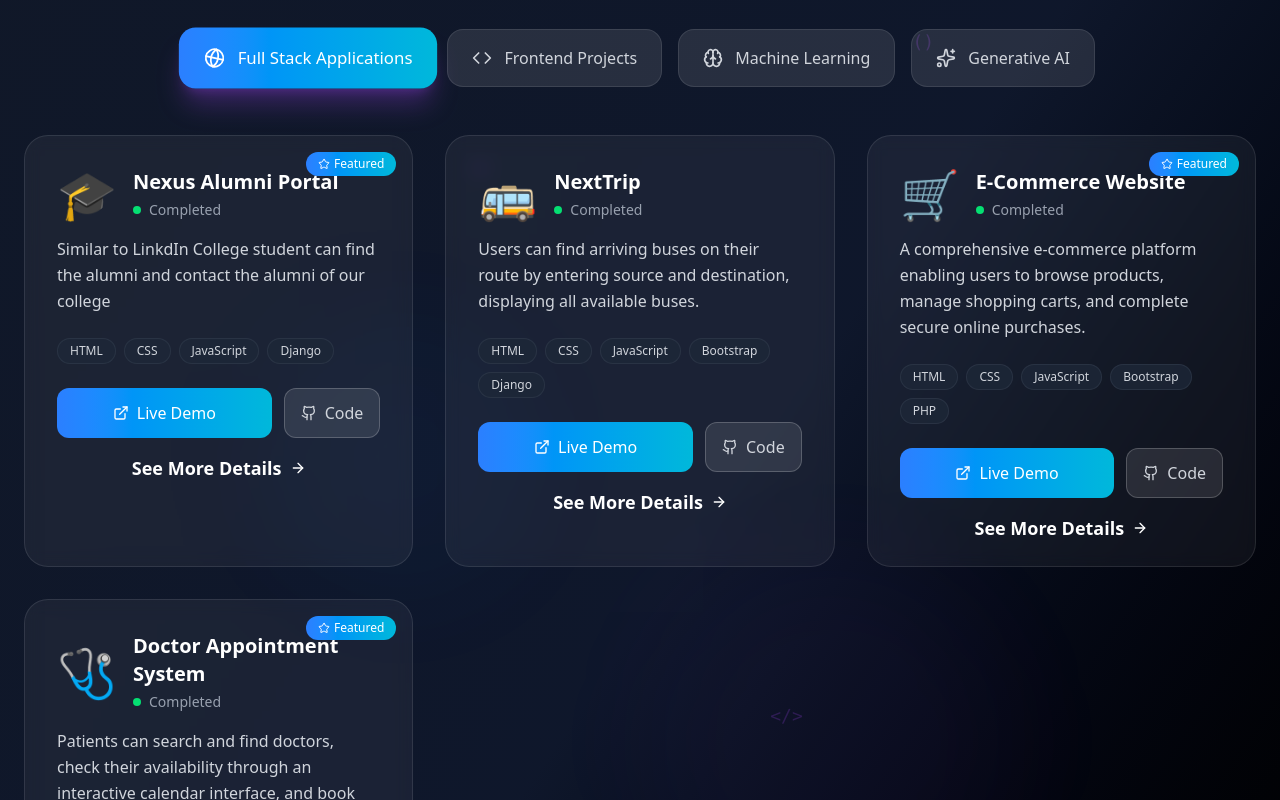
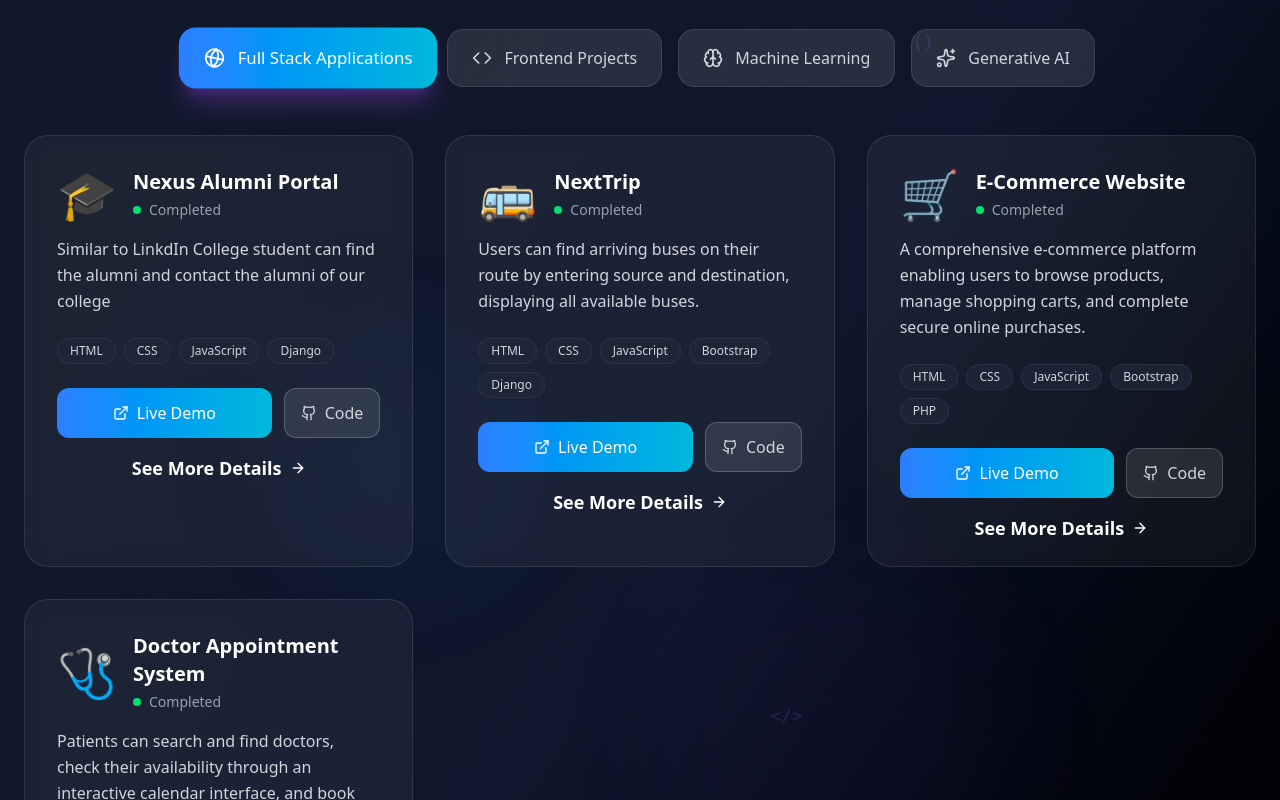
Before and after one commit to Rakshan001/Portfolio_Website, a React (Vite) app: page / in a window 1280 px wide. Shown: the part 3660-4460 px from the top of the page. Built offline with nearby package versions, Linux system fonts and the light colour scheme.

Commit message:
removed featured icon and architecture image place made changes

```diff
--- a/src/components/ProjectDetailsPage.jsx
+++ b/src/components/ProjectDetailsPage.jsx
@@ -317,7 +317,7 @@ const ProjectDetailsPage = () => {
             <div className="bg-gray-900/50 rounded-xl p-6 border border-gray-800">
               <h3 className="text-xl sm:text-2xl font-bold mb-4">Architecture Overview</h3>
               <div className="w-full aspect-[4/3] sm:aspect-video flex items-center justify-center border-2 border-dashed border-gray-600 rounded-lg">
-                <p className="text-gray-400 text-center">Architecture diagram would go here</p>
+                <p className="text-gray-400 text-center">Architecture diagram not available</p>
               </div>
             </div>
           </div>
--- a/src/pages/Projects.jsx
+++ b/src/pages/Projects.jsx
@@ -133,14 +133,14 @@ const Projects = () => {
               >
                 {/* Project Header */}
                 <div className="relative p-8 pb-6">
-                  {project.featured && (
+                  {/* {project.featured && (
                     <div className="absolute top-4 right-4">
                       <div className={`px-3 py-1 bg-gradient-to-r ${projectsData[activeCategory].color} rounded-full text-xs font-medium text-white flex items-center gap-1`}>
                         <Star className="w-3 h-3" />
                         Featured
                       </div>
                     </div>
-                  )}
+                  )} */}
 
                   <div className="flex items-center gap-4 mb-4">
                     <div className="text-5xl">{project.image}</div>
```
